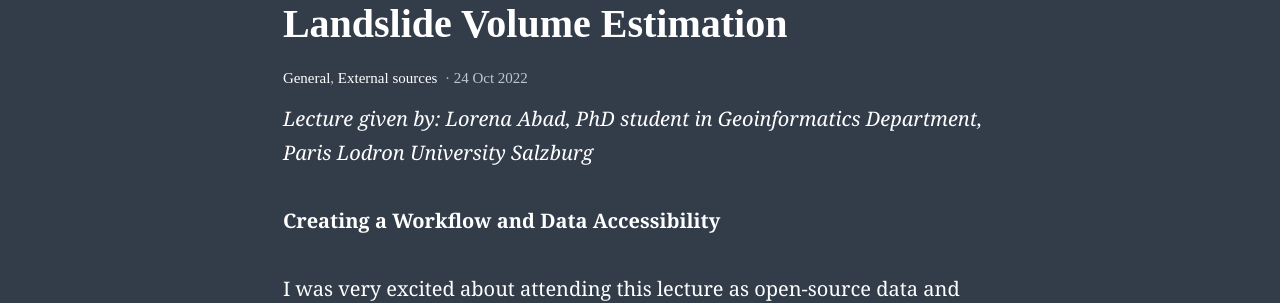
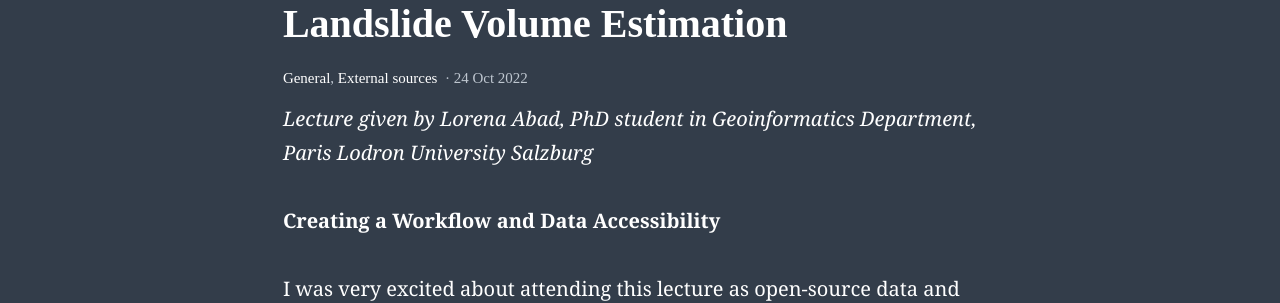
Before and after one commit to MadelineMulder/MadelineMulder.github.io, a Jekyll site: the page built from _posts/2022-10-24-third.md, in a window 1280 px wide and 900 px high, scrolled down 390 px. Shown: the part 155-458 px from the top of the window. Built offline with Jekyll 4.4.1, drawn with Linux system fonts in a browser that asks for light colours.

```diff
--- a/_posts/2022-10-24-third.md
+++ b/_posts/2022-10-24-third.md
@@ -5,7 +5,7 @@ categories:
 - External sources
 feature_image: "https://picsum.photos/2560/600?image=872"
 ---
-*Lecture given by: Lorena Abad, PhD student in Geoinformatics Department, Paris Lodron University Salzburg*
+*Lecture given by Lorena Abad, PhD student in Geoinformatics Department, Paris Lodron University Salzburg*
 
 **Creating a Workflow and Data Accessibility**
 
```
